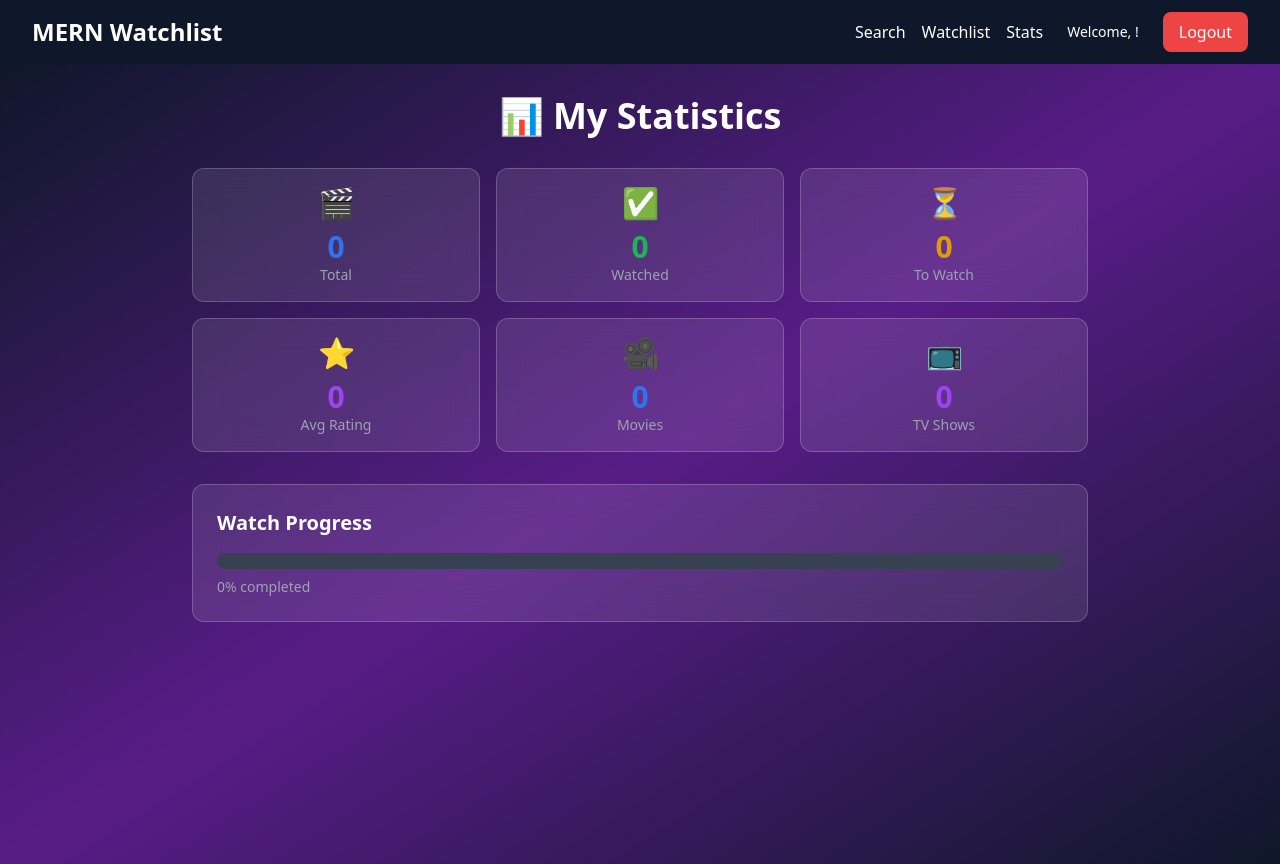
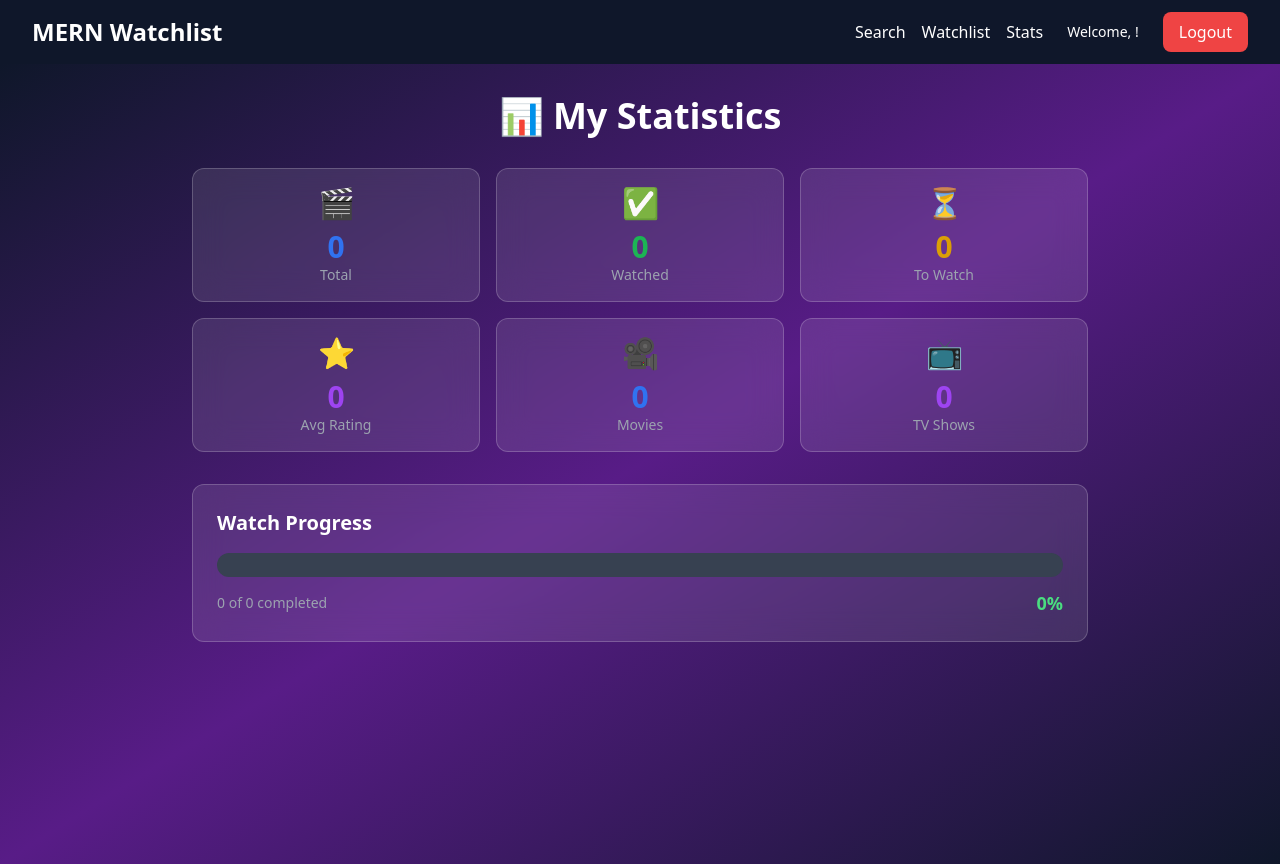
Before and after one commit to rdvankck/Watchlist, a React app in the folder frontend/: page /stats in a window 1280 px wide. Built offline with nearby package versions, Linux system fonts and the light colour scheme; no server answers; sample sign-in values are in the browser's storage; the HTML template or start-up script is replaced by a standard one.

Commit message:
feat: improve progress bar design with animation

```diff
--- a/frontend/src/pages/Stats.jsx
+++ b/frontend/src/pages/Stats.jsx
@@ -65,15 +65,22 @@ function Stats() {
 
                <div className="bg-white/10 backdrop-blur-lg rounded-xl p-6 border border-white/20">
       <h3 className="text-xl font-bold text-white mb-4">Watch Progress</h3>
-                    <div className="w-full bg-gray-700 rounded-full h-4 mb-2">
+      <div className="w-full bg-gray-700 rounded-full h-6 mb-3 overflow-hidden">
           <div
-                            className="bg-gradient-to-r from-green-500 to-emerald-400 h-4 rounded-full transition-all duration-500"
+              className="bg-gradient-to-r from-green-500 to-emerald-400 h-6 rounded-full transition-all duration-1000 ease-out relative"
               style={{ width: `${stats.total > 0 ? (stats.watched / stats.total) * 100 : 0}%` }}
-                        ></div>
+          >
+              <div className="absolute inset-0  animate-pulse"></div>
           </div>
+      </div>
+      <div className="flex justify-between items-center">
           <p className="text-gray-400 text-sm">
-                        {stats.total > 0 ? Math.round((stats.watched / stats.total) * 100) : 0}% completed
+              {stats.watched} of {stats.total} completed
           </p>
+          <p className="text-green-400 font-bold text-lg">
+              {stats.total > 0 ? Math.round((stats.watched / stats.total) * 100) : 0}%
+          </p>
+      </div>
   </div>
             </div>
         </div>
```
Lines whose indentation alone changed are shown as unchanged.
